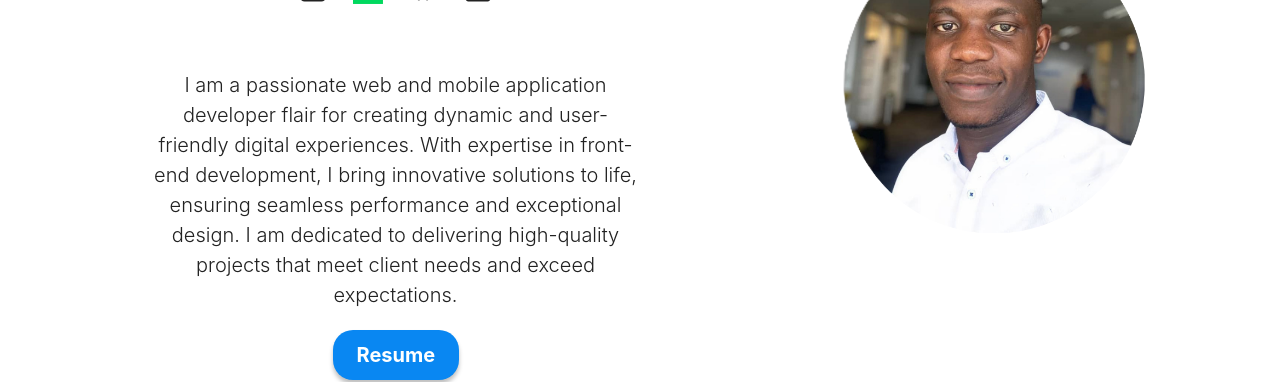
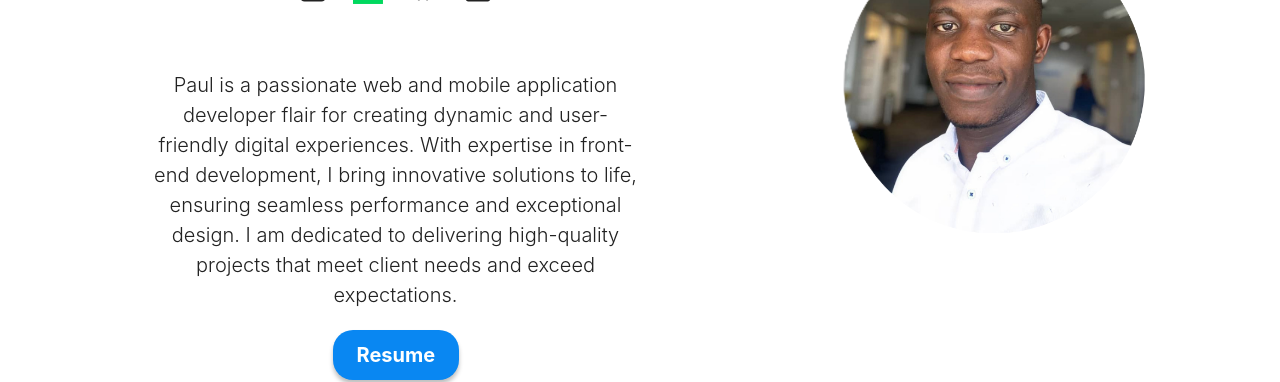
Before and after one commit to pauljsd/paul-atolagbe, a React (Vite) app: page / in a window 1280 px wide. Shown: the part 299-681 px from the top of the page. Built offline with nearby package versions, Linux system fonts and the light colour scheme.

Commit message:
testing vercel CICD

```diff
--- a/src/sections/Hero/Hero.jsx
+++ b/src/sections/Hero/Hero.jsx
@@ -58,7 +58,7 @@ function Hero() {
           </a>
         </span>
         <p className={styles.description}>
-          I am a passionate web and mobile application developer flair for
+          Paul is a passionate web and mobile application developer flair for
           creating dynamic and user-friendly digital experiences. With expertise
           in front-end development, I bring innovative solutions to life,
           ensuring seamless performance and exceptional design. I am dedicated
```
Also changed, not shown: 1 other file (tests, documents, lock files or other folders).
